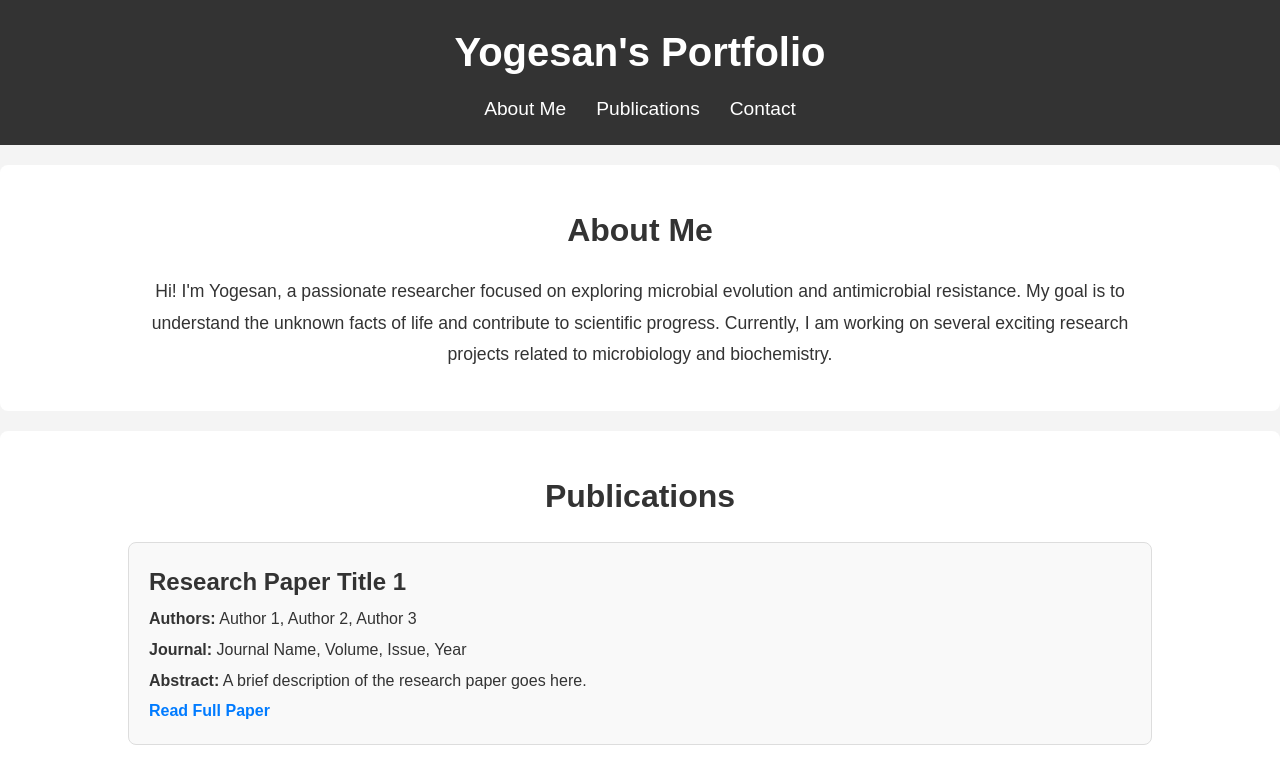
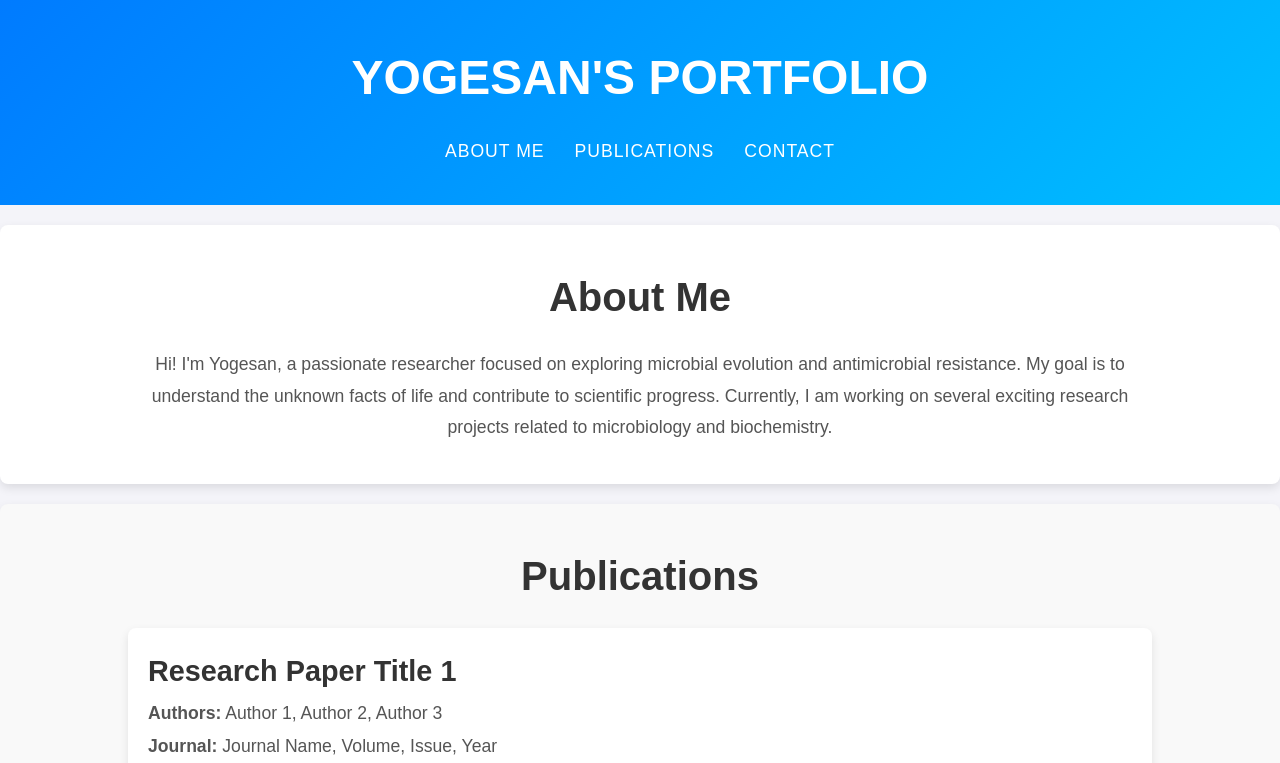
Before and after one commit to yogesan/yogesan, a plain HTML site: page index.html in a window 1280 px wide. Shown: the top 763 px of the page. Drawn offline with Linux system fonts and the light colour scheme.

Commit message:
Update style.css

```diff
--- a/style.css
+++ b/style.css
@@ -7,34 +7,39 @@
 
 /* Body and Font Styles */
 body {
-    font-family: Arial, sans-serif;
-    background-color: #f4f4f4;
+    font-family: 'Arial', sans-serif;
+    background-color: #f4f4f9;
     color: #333;
     line-height: 1.6;
+    font-size: 16px;
 }
 
+/* Container for all content */
 .container {
     width: 80%;
     margin: 0 auto;
 }
 
-/* Header Styles */
+/* Header Section */
 header {
-    background-color: #333;
+    background: linear-gradient(135deg, #007BFF, #00BFFF);
     color: white;
-    padding: 20px 0;
+    padding: 40px 0;
+    text-align: center;
 }
 
 header h1 {
-    text-align: center;
-    font-size: 2.5em;
+    font-size: 3em;
+    margin-bottom: 10px;
+    text-transform: uppercase;
 }
 
 header nav ul {
     list-style-type: none;
+    padding: 0;
+    margin: 20px 0 0;
     display: flex;
     justify-content: center;
-    margin-top: 10px;
 }
 
 header nav ul li {
@@ -44,69 +49,80 @@ header nav ul li {
 header nav ul li a {
     color: white;
     text-decoration: none;
-    font-size: 1.2em;
+    font-size: 1.1em;
+    text-transform: uppercase;
+    letter-spacing: 1px;
 }
 
 header nav ul li a:hover {
     text-decoration: underline;
+    color: #FFD700;
 }
 
 /* About Me Section */
 #about {
-    background-color: #fff;
+    background-color: #ffffff;
     padding: 40px 0;
     margin-top: 20px;
     border-radius: 8px;
+    box-shadow: 0px 4px 10px rgba(0, 0, 0, 0.1);
 }
 
 #about h2 {
+    font-size: 2.5em;
     text-align: center;
-    font-size: 2em;
     margin-bottom: 20px;
+    color: #333;
 }
 
 #about p {
     text-align: center;
     font-size: 1.1em;
     line-height: 1.8;
+    color: #555;
 }
 
 /* Publications Section */
 #publications {
-    background-color: #fff;
+    background-color: #f9f9f9;
     padding: 40px 0;
     margin-top: 20px;
     border-radius: 8px;
+    box-shadow: 0px 4px 10px rgba(0, 0, 0, 0.1);
 }
 
 #publications h2 {
     text-align: center;
-    font-size: 2em;
+    font-size: 2.5em;
     margin-bottom: 20px;
 }
 
 .publication {
-    background-color: #f9f9f9;
+    background-color: #ffffff;
     padding: 20px;
     margin-bottom: 20px;
-    border: 1px solid #ddd;
     border-radius: 8px;
+    box-shadow: 0px 4px 10px rgba(0, 0, 0, 0.1);
 }
 
 .publication h3 {
-    font-size: 1.5em;
+    font-size: 1.8em;
     margin-top: 0;
+    color: #333;
 }
 
 .publication p {
-    font-size: 1em;
+    font-size: 1.1em;
     margin: 5px 0;
+    color: #555;
 }
 
 .publication a {
     color: #007BFF;
     text-decoration: none;
     font-weight: bold;
+    margin-top: 10px;
+    display: inline-block;
 }
 
 .publication a:hover {
@@ -115,31 +131,37 @@ header nav ul li a:hover {
 
 /* Contact Section */
 #contact {
-    background-color: #fff;
+    background-color: #ffffff;
     padding: 40px 0;
     margin-top: 20px;
     border-radius: 8px;
+    box-shadow: 0px 4px 10px rgba(0, 0, 0, 0.1);
 }
 
 #contact h2 {
     text-align: center;
-    font-size: 2em;
+    font-size: 2.5em;
     margin-bottom: 20px;
+    color: #333;
 }
 
 #contact p {
     text-align: center;
-    font-size: 1.1em;
+    font-size: 1.2em;
+    margin-bottom: 20px;
+    color: #555;
 }
 
 #contact ul {
     list-style-type: none;
+    padding: 0;
     text-align: center;
 }
 
 #contact ul li {
     font-size: 1.1em;
     margin: 10px 0;
+    color: #333;
 }
 
 #contact ul li a {
@@ -151,11 +173,12 @@ header nav ul li a:hover {
     text-decoration: underline;
 }
 
-/* Footer Styles */
+/* Footer Section */
 footer {
     background-color: #333;
     color: white;
     padding: 20px 0;
     text-align: center;
     margin-top: 40px;
+    font-size: 1em;
 }
```
